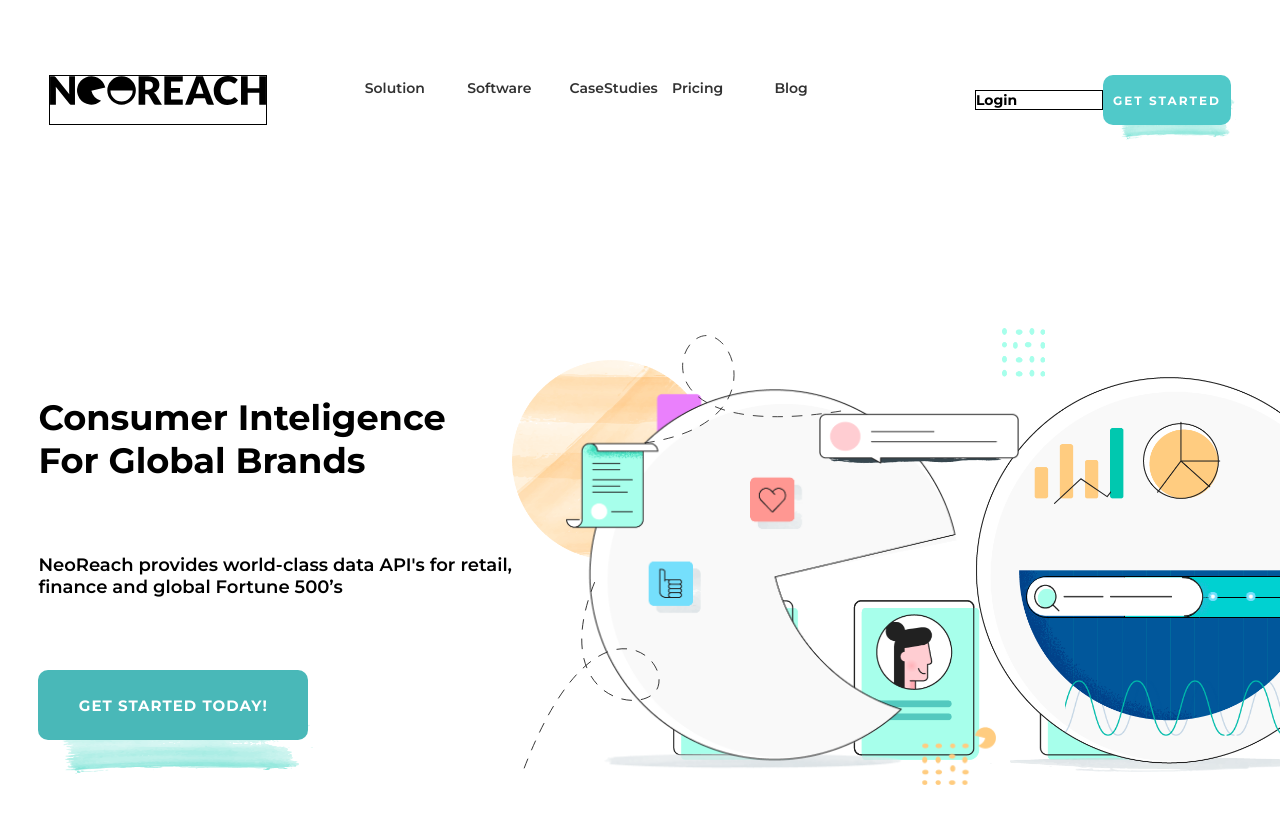
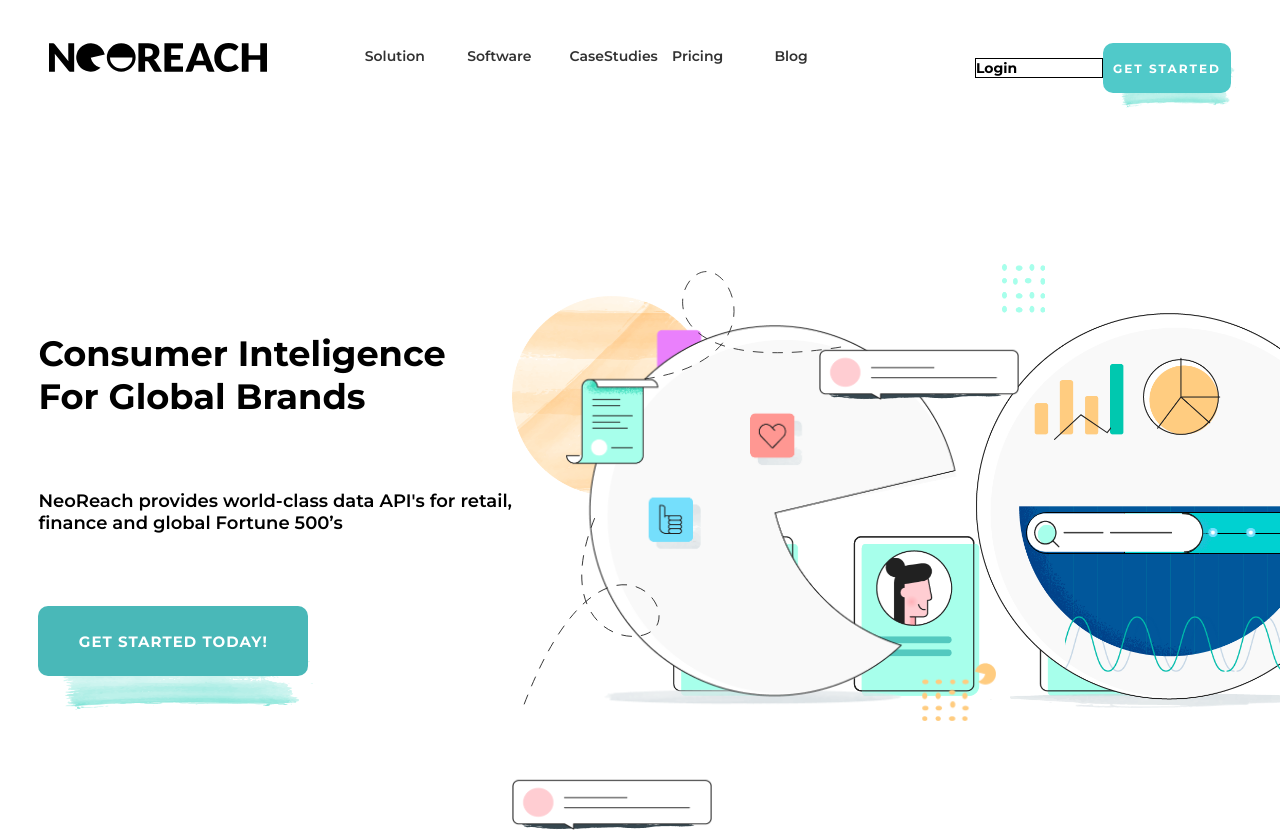
Before and after one commit to Fahim-munj/neoreach, a plain HTML site: page index.html in a window 1280 px wide. Shown: the top 833 px of the page. Drawn offline with nearby package versions, Linux system fonts and the light colour scheme.

Commit message:
Update style.css

```diff
--- a/style.css
+++ b/style.css
@@ -11,7 +11,7 @@
 .mnav{
     /* border: 1px solid; */
 width: 100%;
-height: 25vh;
+height: 17vh;
 background-color: white;
 display: grid;
 position: sticky;
@@ -33,9 +33,6 @@ align-content: center;
         width:140%;
     }
 
-}
-.log{
-    border: 1px solid;
 }
 .ful{
     display: grid;
```
